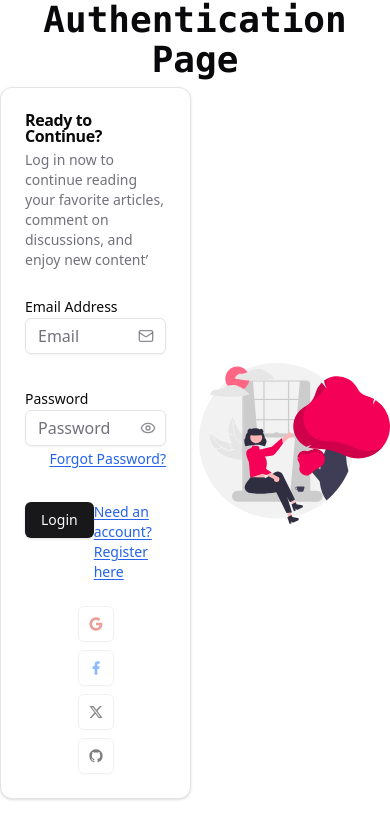
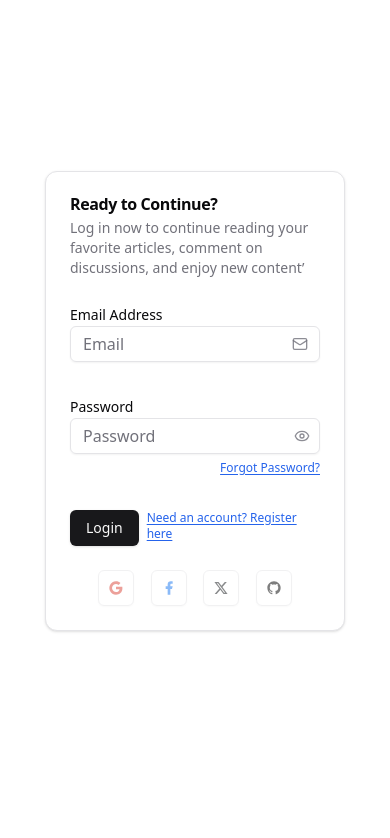
Before and after one commit to eedu7/ByteBlog, a Next.js app in the folder frontend/: page /sign-in in a window 390 px wide. Shown: the top 838 px of the page. Built offline with nearby package versions, Linux system fonts and the light colour scheme.

Commit message:
minor: added the responsiveness to the website

```diff
--- a/frontend/src/app/(auth)/layout.tsx
+++ b/frontend/src/app/(auth)/layout.tsx
@@ -4,17 +4,13 @@ import React from "react";
 
 const layout = ({ children }: Readonly<{ children: React.ReactNode }>) => {
     return (
-        <>
-            <nav className="block text-center text-4xl font-bold font-mono h-[5vh]">
-                Authentication Page
-            </nav>
-            <main className="w-full h-[95vh] grid grid-cols-2 gap-2">
+        <main className="w-full h-[95vh] lg:grid grid-cols-2 gap-2 max-w-7xl mx-auto">
             <section className="col-span-1 h-full">
                 <div className="w-full h-full flex justify-center items-center">
                     {children}
                 </div>
             </section>
-                <section className="col-span-1 w-full h-full flex justify-center items-center">
+            <section className="hidden lg:flex col-span-1 w-full h-full justify-center items-center">
                 <Image
                     src={WelcomeSVG}
                     alt="Welcome Back"
@@ -22,7 +18,6 @@ const layout = ({ children }: Readonly<{ children: React.ReactNode }>) => {
                 />
             </section>
         </main>
-        </>
     );
 };
 
--- a/frontend/src/app/(auth)/sign-in/SignInCard.tsx
+++ b/frontend/src/app/(auth)/sign-in/SignInCard.tsx
@@ -12,7 +12,7 @@ import SignInForm from "./SignInForm";
 
 const SignInCard = () => {
     return (
-        <Card className="w-[450px]">
+        <Card className="w-[300px] md:w-[350px] lg:w-[370px]">
             <CardHeader>
                 <CardTitle>Ready to Continue?</CardTitle>
                 <CardDescription>
--- a/frontend/src/app/(auth)/sign-in/SignInForm.tsx
+++ b/frontend/src/app/(auth)/sign-in/SignInForm.tsx
@@ -113,7 +113,7 @@ const SignInForm = () => {
                                     <div className="text-end">
                                         <Link
                                             href="#"
-                                            className="text-sm text-blue-600 underline underline-offset-2 hover:text-blue-900 transition-transform">
+                                            className="text-xs text-blue-600 underline underline-offset-2 hover:text-blue-900 transition-transform">
                                             Forgot Password?
                                         </Link>
                                     </div>
@@ -123,13 +123,13 @@ const SignInForm = () => {
                         </FormItem>
                     )}
                 />
-                <div className="flex justify-between">
+                <div className="flex justify-between gap-2 md:gap-0">
                     <Button type="submit" disabled={login.isPending}>
                         {login.isPending ? "Loading..." : "Login"}
                     </Button>
                     <Link
                         href="/sign-up"
-                        className="text-sm text-blue-600 underline underline-offset-2 hover:text-blue-900 transition-transform">
+                        className="text-xs text-blue-600 underline underline-offset-2 hover:text-blue-900 transition-transform">
                         Need an account? Register here
                     </Link>
                 </div>
--- a/frontend/src/app/(auth)/sign-up/SignUpCard.tsx
+++ b/frontend/src/app/(auth)/sign-up/SignUpCard.tsx
@@ -12,7 +12,7 @@ import SignUpForm from "./SignUpForm";
 
 const SignUpCard = () => {
     return (
-        <Card className="w-[450px]">
+        <Card className="w-[300px] md:w-[350px] lg:w-[370px]">
             <CardHeader>
                 <CardTitle>Join Our Community</CardTitle>
                 <CardDescription>
--- a/frontend/src/app/(auth)/sign-up/SignUpForm.tsx
+++ b/frontend/src/app/(auth)/sign-up/SignUpForm.tsx
@@ -145,13 +145,13 @@ const SignUpForm = () => {
                         </FormItem>
                     )}
                 />
-                <div className="flex justify-between">
+                <div className="flex justify-between gap-2">
                     <Button type="submit" disabled={register.isPending}>
                         {register.isPending ? "Loading..." : "Register"}
                     </Button>
                     <Link
                         href="/sign-in"
-                        className="text-sm text-blue-600 underline underline-offset-2 hover:text-blue-900 transition-transform">
+                        className="text-xs text-blue-600 underline underline-offset-2 hover:text-blue-900 transition-transform">
                         Already have an account? Log in here
                     </Link>
                 </div>
--- a/frontend/src/features/auth/SocialAuthentication.tsx
+++ b/frontend/src/features/auth/SocialAuthentication.tsx
@@ -8,7 +8,7 @@ import {
 
 export default function SocialAuthentication() {
     return (
-        <div className="flex flex-wrap gap-2 w-full justify-around px-12">
+        <div className="flex flex-wrap gap-2 w-full justify-around px-6 md:px-12">
             <Button
                 variant="outline"
                 aria-label="Login with Google"
```
Lines whose indentation alone changed are shown as unchanged.
